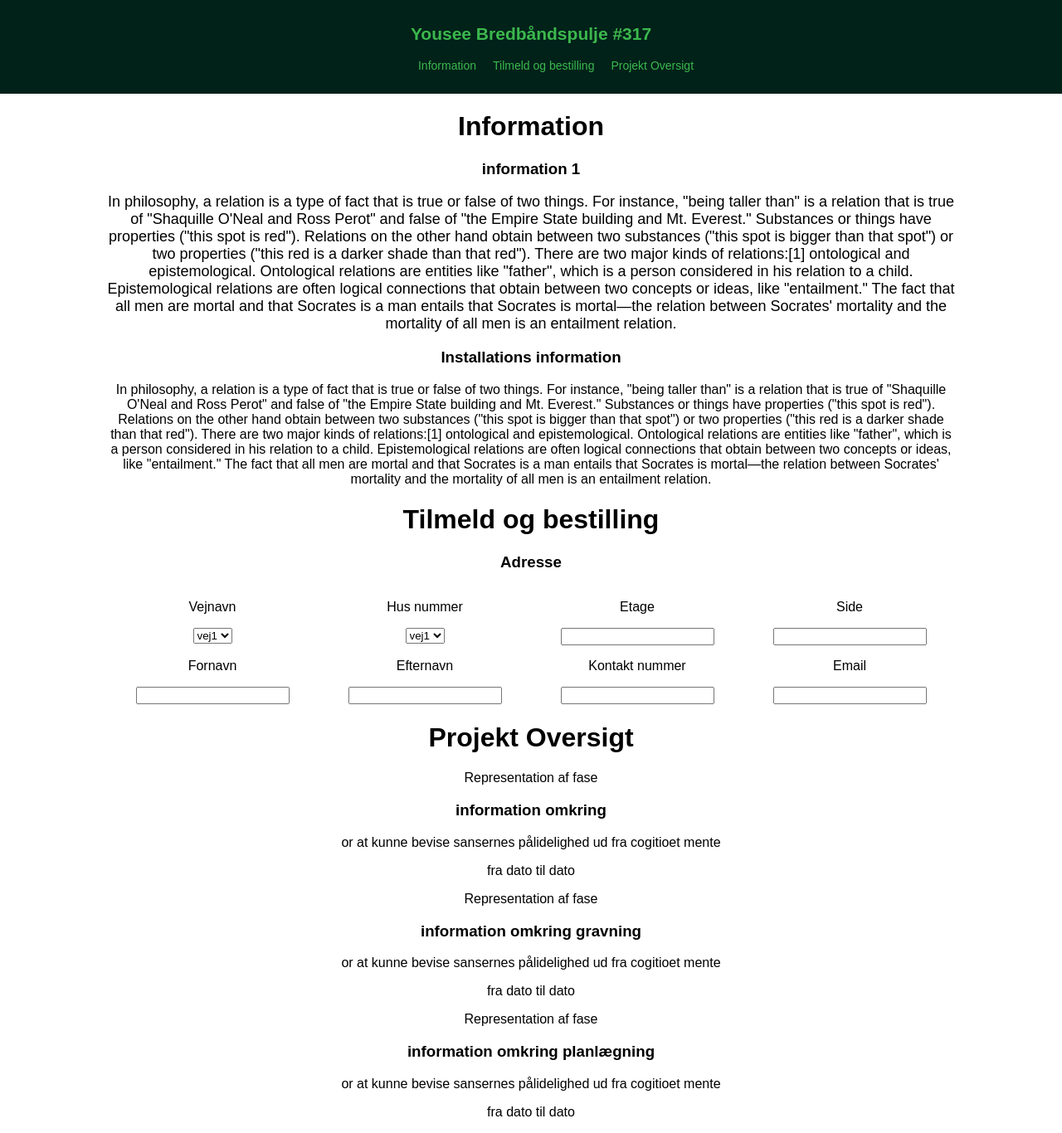
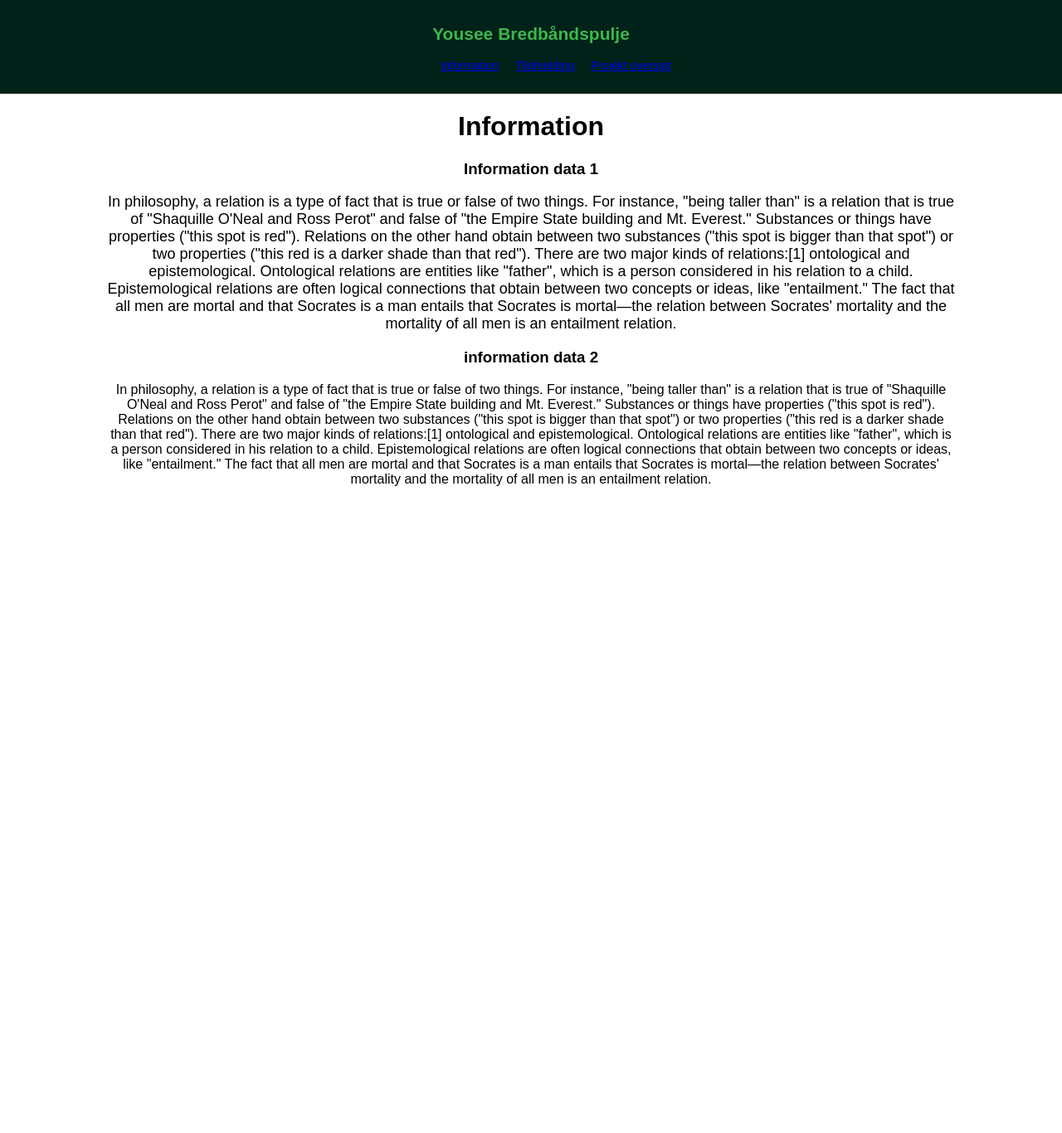
Before and after one commit to Lean-Rasmussen/bredbaandpulje, a React (Create React App) app: page / in a window 1280 px wide. Shown: the whole page at 83% size. After the commit the page ends 800 px from the top, so only its background shows below. Built offline with nearby package versions, Linux system fonts and the light colour scheme.

Commit message:
Route has been implimented for navigation bar, need to add produckts

```diff
--- a/src/App.css
+++ b/src/App.css
@@ -34,6 +34,8 @@
   margin-left: 20px;
   cursor: pointer;
 }
+
+
 .InformationContainer{
   max-width: 80%;
   margin:auto;
--- a/src/App.js
+++ b/src/App.js
@@ -1,32 +1,14 @@
 import React, { Component } from 'react';
-import Information from './components/information'
-import Progress from './components/progress'
-import Tilmelding from './components/tilmelding'
+import {Link} from 'react-router';
+
 import './App.css';
 
 class App extends Component {
   constructor(props){
   super(props)
   this.state ={
-    //Navigation and header information
-    Bredbåndspulje:'#317',
-    Navbar :['Information' , 'Tilmeld og bestilling','Projekt Oversigt'],
-    // information info
-    information:['information 1', 'Installations information'],
 
-    //Project details
-    adresser:{
-      vejnavne: ['vej1' ,'vej2','vej3','vej4'],
-      vej1:['1', '2','3','4','5','6','7','8','9'],
-      vej2:['1', '2','3','4','5','6','7','8','9'],
-      vej3:['1', '2','3','4','5','6','7','8','9'],
-      vej4:['1', '2','3','4','5','6','7','8','9'],
-      vej5:['1', '2','3','4','5','6','7','8','9'],
-
-    },
-
-
-    //Tilmelding
+    // Bestilling
     produkter: '',
     BredbaandsHastigheder: [{speed:'25/5', pris:250},{speed:'50/10', pris:250},{speed:'100/20', pris:250},{speed:'300/60', pris:250},{speed:'500/60', pris:250},{speed:'1000/100', pris:250}],
     TvPakker:[{pakke :'', pris:250},{pakke :'Grunpakke', pris:250},{pakke:'Grundpakke + 10 valgfri kanaler', pris:250},{pakke :'Grundpakke + 20 valgfri kanaler', pris:250},{pakke :' Grundpakke + 36 valgfri kanaler', pris:250}],
@@ -54,21 +36,8 @@
       MobilInput:'',
       extranummerInput:'',
   },
-
-
-
-    //information for fase
-    aktivFase:[],
-    Faser:['indsamling', 'planlægning', 'gravning', 'installation', 'reetablering'],
-    faseBeskrivelser:['or at kunne bevise sansernes pålidelighed ud fra cogitioet mente',
-                      'or at kunne bevise sansernes pålidelighed ud fra cogitioet mente',
-                      'or at kunne bevise sansernes pålidelighed ud fra cogitioet mente',
-                      'or at kunne bevise sansernes pålidelighed ud fra cogitioet mente'],
-    faseTid:[' fra dato til dato',' fra dato til dato','fra dato til dato'],
-  }
 }
-
-
+}
   render() {
     return (
 
@@ -76,14 +45,13 @@
         <div className="App-header">
 
           <h2>Yousee Bredbåndspulje {this.state.Bredbåndspulje}</h2>
-          <ul className= 'navbar'>
-              {this.state.Navbar.map(function(name){
-                return <li className= 'navElement'>{name}</li>})}
+          <ul className='navbar'>
+            <li className='navElement'><Link to="/">Information</Link></li>
+            <li className='navElement'><Link to="/tilmelding">Tildmelding</Link></li>
+            <li className='navElement'><Link to="/progress">Projekt oversigt</Link></li>
           </ul>
         </div>
-       <Information Navbar = {this.state.Navbar}  information={this.state.information} > </Information>
-       <Tilmelding Navbar = {this.state.Navbar}  adresser={this.state.adresser} > </Tilmelding>
-       <Progress Navbar = {this.state.Navbar} faseTid={this.state.faseTid}  faseBeskrivelser= {this.state.faseBeskrivelser}></Progress>
+     {this.props.children}
     </div>
     );
   }
--- a/src/components/information.js
+++ b/src/components/information.js
@@ -4,8 +4,8 @@
   render(){
     return(
     	<div className='InformationContainer'>
-          <h1> {this.props.Navbar[0]}</h1>
-          <h3> {this.props.information[0]}</h3>
+          <h1> Information</h1>
+          <h3> Information data 1 </h3>
           <p className="App-intro"> In philosophy, a relation is a type of fact that is true or
           false of two things. For instance, "being taller than" is a relation that is true of "Shaquille O'Neal
           and Ross Perot" and false of "the Empire State building and Mt. Everest." Substances or things have properties
@@ -17,7 +17,7 @@
           is a man entails that Socrates is mortal—the relation between Socrates' mortality and the mortality of all
            men is an entailment relation.</p>
 
-          <h3> {this.props.information[1]}</h3>
+          <h3> information data 2</h3>
           <p>In philosophy, a relation is a type of fact that is true or
           false of two things. For instance, "being taller than" is a relation that is true of "Shaquille O'Neal
           and Ross Perot" and false of "the Empire State building and Mt. Everest." Substances or things have properties
--- a/src/components/progress.js
+++ b/src/components/progress.js
@@ -3,24 +3,24 @@
 
   render(){
     return(
-    <div className= 'ProjektOversigt'>
-        <h1>{this.props.Navbar[2]}</h1>
+    <div className='ProjektOversigt'>
+        <h1>Projekt oversigt</h1>
 
         <div>Representation af fase</div>
         <h3>information omkring </h3>
-        <p>{this.props.faseBeskrivelser[0]} </p>
-        <p>{this.props.faseTid[0]} </p>
+        <p>{this.props.route.faseBeskrivelse[0]} </p>
+        <p>{this.props.route.planInfo.faseTid[0]} </p>
 
 
         <div>Representation af fase </div>
         <h3>information omkring gravning</h3>
-        <p>{this.props.faseBeskrivelser[1]} </p>
-        <p>{this.props.faseTid[1]} </p>
+        <p>{this.props.route.faseBeskrivelse[1]} </p>
+        <p>{this.props.route.planInfo.faseTid[1]} </p>
 
         <div>Representation af fase </div>
         <h3>information omkring planlægning</h3>
-        <p>{this.props.faseBeskrivelser[2]} </p>
-        <p>{this.props.faseTid[2]} </p>
+        <p>{this.props.route.faseBeskrivelse[2]} </p>
+        <p>{this.props.route.planInfo.faseTid[2]} </p>
      </div>
       )
   }
--- a/src/components/tilmelding.js
+++ b/src/components/tilmelding.js
@@ -4,19 +4,19 @@
   render(){
     return(
     <div>
-     <h1> {this.props.Navbar[1]}</h1>
+     <h1> Tildmelding</h1>
              <h3> Adresse </h3>
-            <form className= 'personInfo'>
+            <form className='personInfo'>
             <div className='personItem'>
               <p>Vejnavn</p><select>
-                  {this.props.adresser.vejnavne.map(function(vej){
+                  {this.props.route.planInfo.vejnavne.map(function(vej){
                     return <option>{vej}</option>
                   })}
                 </select>
                 </div>
                 <div className='personItem'>
                 <p>Hus nummer</p><select>
-                  {this.props.adresser.vejnavne.map(function(nummer){
+                  {this.props.route.planInfo.vejnavne.map(function(nummer){
                     return <option>{nummer}</option>
                   })}
                 </select>
--- a/src/data/adresser#317.js
+++ b/src/data/adresser#317.js
@@ -1,15 +1,12 @@
-const adresser ={
+const planInfo={
       vejnavne: ['vej1' ,'vej2','vej3','vej4'],
       vej1:['1', '2','3','4','5','6','7','8','9'],
       vej2:['1', '2','3','4','5','6','7','8','9'],
       vej3:['1', '2','3','4','5','6','7','8','9'],
       vej4:['1', '2','3','4','5','6','7','8','9'],
       vej5:['1', '2','3','4','5','6','7','8','9'],
+      faseTid:[' fra dato til dato',' fra dato til dato','fra dato til dato']
 
     };
 
-     aktivFase:[],
-
-    faseTid:[' fra dato til dato',' fra dato til dato','fra dato til dato'],
-  }
-}
+export default planInfo;
--- a/src/data/information.js
+++ b/src/data/information.js
@@ -1,5 +1,5 @@
-const information = [
+const information=[
     	'Vi har nu sendt klistermarker ud til jer',
     	'tilmeldings er begyndt for dem som ikke er med i projektet'
-
-    	],
+    	];
+export default information;
--- a/src/data/produkter.js
+++ b/src/data/produkter.js
@@ -1,4 +1,5 @@
-  const produkter = {
+  const produkter={
+    faser:['indsamling', 'planlægning', 'gravning', 'installation', 'reetablering'],
     BredbaandsHastigheder: [{speed:'25/5', pris:250},{speed:'50/10', pris:250},{speed:'100/20', pris:250},{speed:'300/60', pris:250},{speed:'500/60', pris:250},{speed:'1000/100', pris:250}],
     TvPakker:[{pakke :'', pris:250},{pakke :'Grunpakke', pris:250},{pakke:'Grundpakke + 10 valgfri kanaler', pris:250},{pakke :'Grundpakke + 20 valgfri kanaler', pris:250},{pakke :' Grundpakke + 36 valgfri kanaler', pris:250}],
     antal: [0,1,2,3,4],
@@ -7,13 +8,18 @@
     {name: 'Fritale 5gb', Id: 'M2', pris: 149},
     {name: 'Fritale 10gb', Id: 'M3', pris: 199},
     {name: 'Fritale 25gb', Id: 'M4', pris: 299},
-    ]}
-
-
-const faser = ['indsamling', 'planlægning', 'gravning', 'installation', 'reetablering']
-const faseBeskrivelser = [
+    ],
+    faseBeskrivelser:[
     'klistermarker bliver sendt ud',
     'graverne kommer',
     'tilslutnminger sker hvor i skal v;re hjemme',
     'reetablering sker mens i ikke skal v;re hjemme',
     ]
+
+}
+
+
+
+
+
+export default produkter;
--- a/src/index.js
+++ b/src/index.js
@@ -8,14 +8,17 @@
 import Information from './components/information'
 import Tilmelding from './components/tilmelding'
 import Progress from './components/progress'
-
+//data
+import planInfo from './data/adresser#317'
+import information from './data/information'
+import produkter from './data/produkter'
 
 ReactDOM.render((
 	<Router history={hashHistory}>
-		<Route path="/" component={App}>
-			<Route path="/information" component={Information} />
-			<Route path="/tilmelding" component={Tilmelding} />
-			<Route path="/progress" component={Progress} />
+		<Route component={App}>
+			<Route path="/" component={Information} information={information} />
+			<Route path="/tilmelding" component={Tilmelding} planInfo={planInfo} faseBeskrivelse={information}/>
+			<Route path="/progress" component={Progress} faseBeskrivelse={information} planInfo={planInfo} />
 		</Route>
 	</Router>
 ),document.getElementById('root')
```
Also changed, not shown: 1 other file (tests, documents, lock files or other folders).
